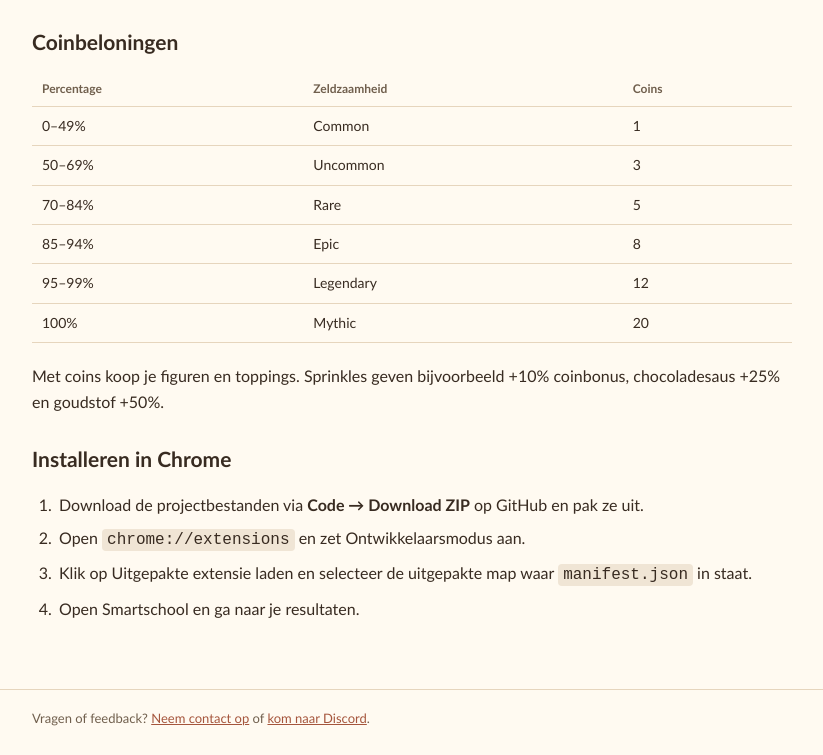
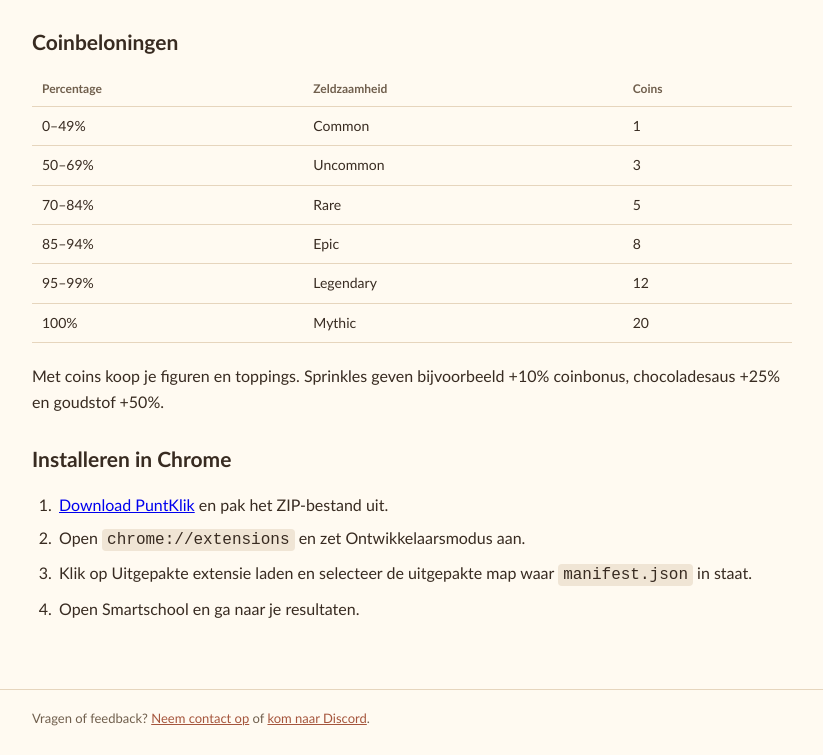
Before and after one commit to codevictorini/Smartschool-puntenklikker, a browser extension: page docs/index.html in a window 1280 px wide. Shown: the part 847-1602 px from the top of the page, without its empty margins (228-1051 px from the left). Drawn offline with Linux system fonts and the light colour scheme.

Commit message:
Add files via upload

```diff
--- a/docs/index.html
+++ b/docs/index.html
@@ -135,6 +135,7 @@
     </a>
     <nav class="site-toolbar" aria-label="Website">
       <a class="page-link" href="index.html" aria-current="page">Home</a>
+      <a class="page-link" href="download.html">Download</a>
       <a class="page-link" href="privacy.html">Privacy</a>
       <a class="page-link" href="contact.html">Contact</a>
       <a class="github-link" href="https://github.com/codevictorini/Smartschool-puntenklikker" target="_blank" rel="noopener noreferrer" aria-label="Open de GitHub-repository van de extensie en website">
@@ -203,7 +204,7 @@
 
     <h2>Installeren in Chrome</h2>
     <ol>
-      <li>Download de projectbestanden via <strong>Code → Download ZIP</strong> op GitHub en pak ze uit.</li>
+      <li><a href="download.html">Download PuntKlik</a> en pak het ZIP-bestand uit.</li>
       <li>Open <code>chrome://extensions</code> en zet Ontwikkelaarsmodus aan.</li>
       <li>Klik op Uitgepakte extensie laden en selecteer de uitgepakte map waar <code>manifest.json</code> in staat.</li>
       <li>Open Smartschool en ga naar je resultaten.</li>
```
